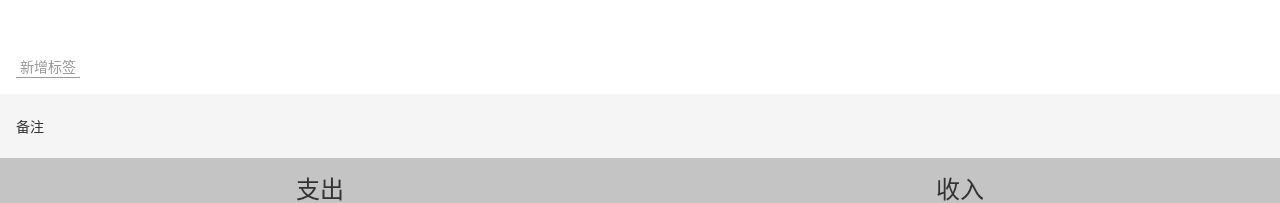
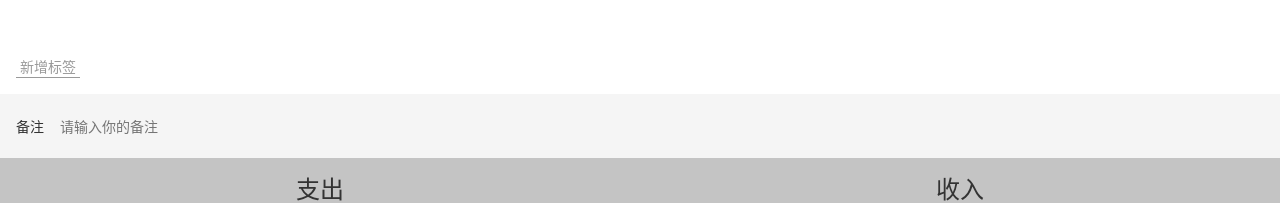
Before and after one commit to zhanana/nana-log, a Vue app: page /#/money in a window 1280 px wide. Shown: the part 196-399 px from the top of the page. Built offline with nearby package versions, Linux system fonts and the light colour scheme.

Commit message:
修复value被赋值的问题

```diff
--- a/src/components/money/FormItem.vue
+++ b/src/components/money/FormItem.vue
@@ -2,7 +2,8 @@
   <label class="formItem">
     <span class="name">{{this.fieldName}}</span>
     <input type="text"
-           v-model="value"
+           :value="value"
+           @input="onValueChange($event.target.value)"
             :placeholder="this.placeholder">
   </label>
 </template>
@@ -13,7 +14,7 @@ import {Component,Prop,Watch} from "vue-property-decorator";
 
 @Component
 export default class Notes extends Vue{
-  value = ' ';
+  @Prop({default:''}) readonly value!:string;
 
   @Prop({required:true}) fieldName!: string;
   @Prop() placeholder?: string;
@@ -21,7 +22,6 @@ export default class Notes extends Vue{
   @Watch('value')
   onValueChange(value:string){
     this.$emit('update:value',value);
-    console.log(value)
   }
 }
 </script>
--- a/src/components/money/Tags.vue
+++ b/src/components/money/Tags.vue
@@ -6,11 +6,11 @@
     <ul class="current">
       <li
         v-for="tag in dataSource"
-        :key="tag"
+        :key="tag.ic "
         :class="{ selected: selectedTags.indexOf(tag) >= 0 }"
         @click="toggle(tag)"
       >
-        {{ tag }}
+        {{ tag.name }}
       </li>
     </ul>
   </div>
```
